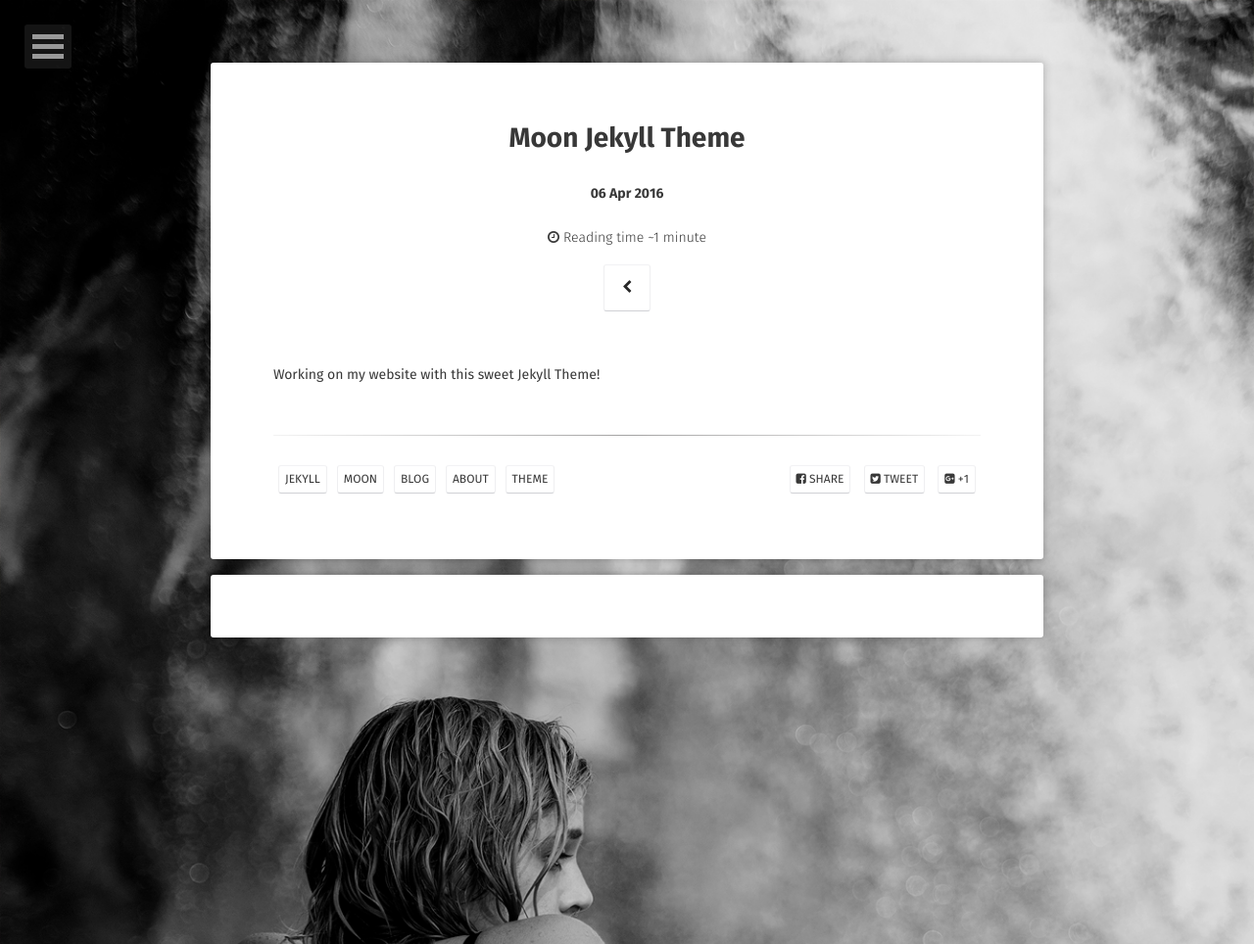
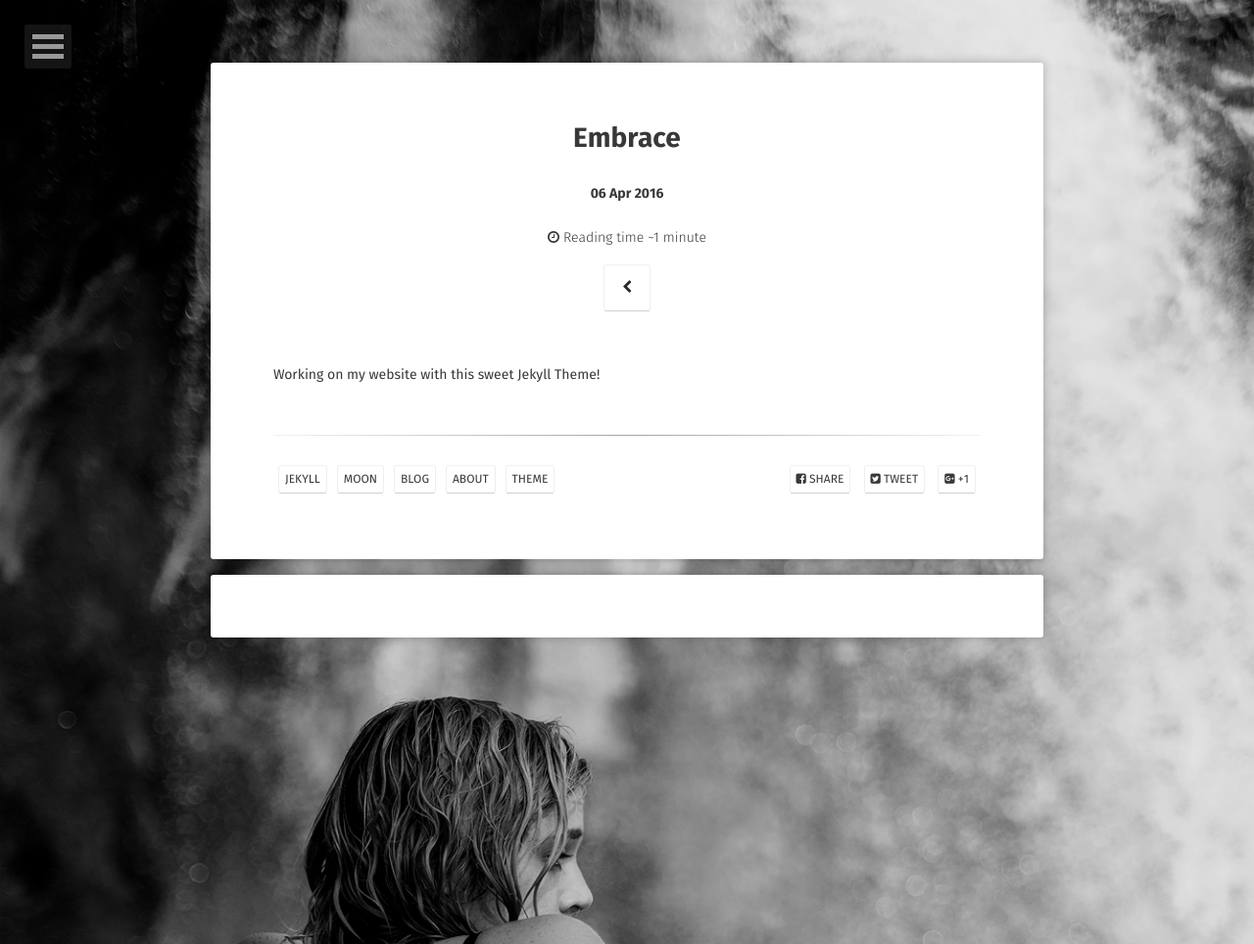
Before and after one commit to SeanEmbrace/WebSiteFun, a Jekyll site: the page built from _posts/2016-03-21-moon-theme.md, in a window 1280 px wide. Shown: the whole page at 98% size. Built offline with Jekyll 4.4.1, drawn with Linux system fonts in a browser that asks for light colours; some web fonts are replaced; comment, search, counter and statistics services are not loaded.

Commit message:
Update 2016-03-21-moon-theme.md

```diff
--- a/_posts/2016-03-21-moon-theme.md
+++ b/_posts/2016-03-21-moon-theme.md
@@ -1,8 +1,8 @@
 ---
 layout: post
-title:  "Moon Jekyll Theme"
+title:  "Embrace"
 date:   2016-04-06
-excerpt: "Minimal, one column Jekyll theme for your blog."
+excerpt: "Growing for good."
 project: true
 tag:
 - jekyll
```
